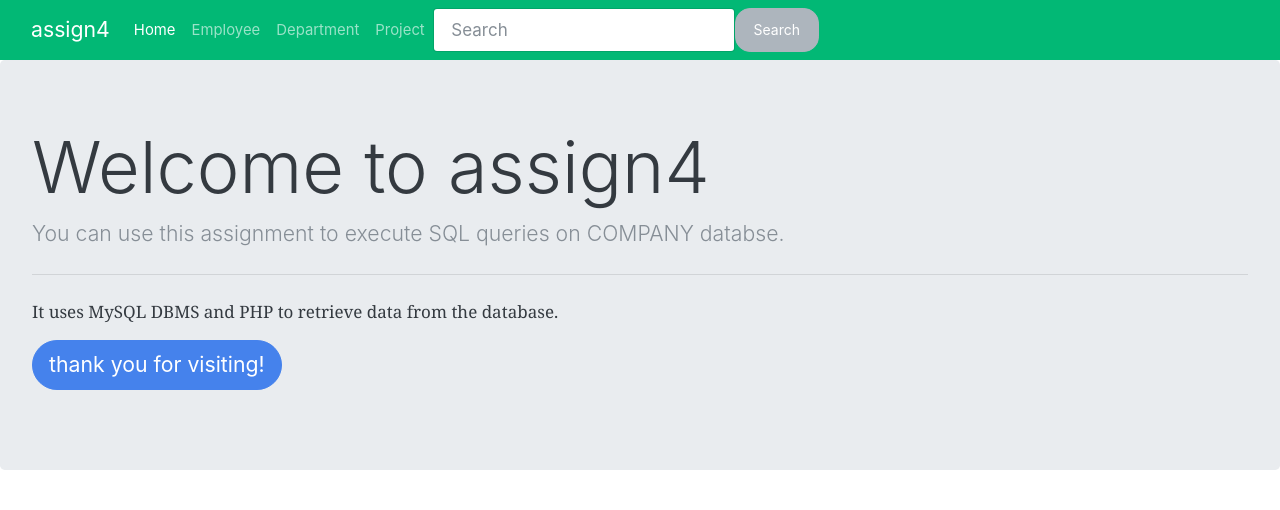
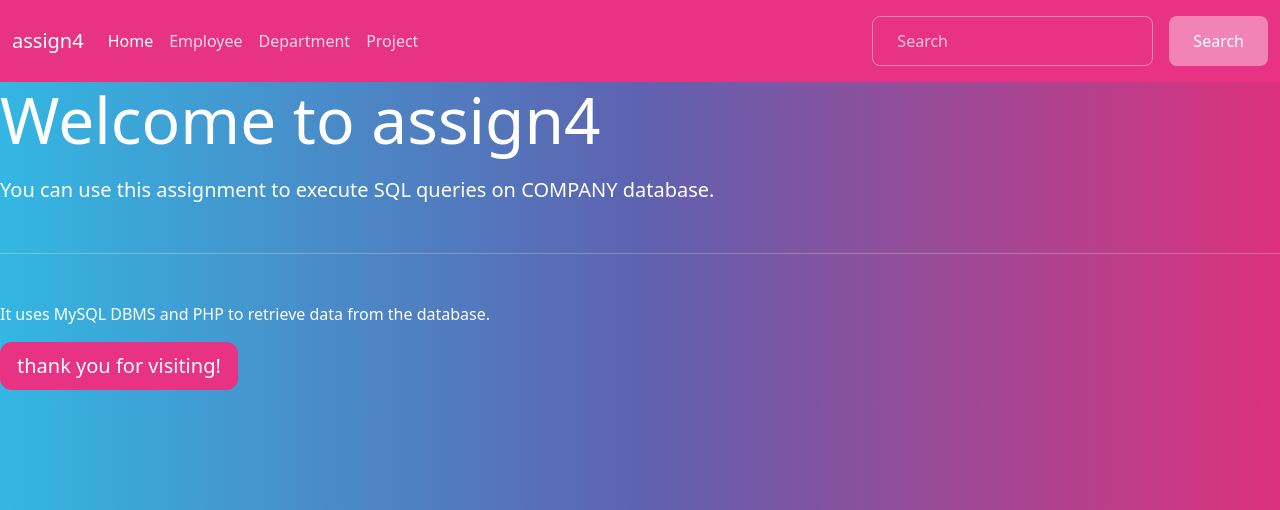
Before and after one commit to CodiChun/Company, a PHP site: page / in a window 1280 px wide. Shown: the top 510 px of the page. Run offline with PHP 8.4, Linux system fonts and the light colour scheme.

Commit message:
new themes

```diff
--- a/assign4/department.php
+++ b/assign4/department.php
@@ -8,7 +8,7 @@
         <meta name="viewport" content="width=device-width, initial-scale=1.0">
         <title>Assignment 4 Demo</title>
         <!-- add a reference to the external stylesheet -->
-        <link rel="stylesheet" href="https://bootswatch.com/4/litera/bootstrap.min.css">
+        <link rel="stylesheet" href="https://bootswatch.com/4/spacelab/bootstrap.min.css">
     </head>
 
     <body>
--- a/assign4/employee.php
+++ b/assign4/employee.php
@@ -8,7 +8,7 @@
         <meta name="viewport" content="width=device-width, initial-scale=1.0">
         <title>Assignment 4 Demo</title>
         <!-- add a reference to the external stylesheet -->
-        <link rel="stylesheet" href="https://bootswatch.com/4/litera/bootstrap.min.css">
+        <link rel="stylesheet" href="https://bootswatch.com/4/solar/bootstrap.min.css">
     </head>
 
     <body>
--- a/assign4/index.php
+++ b/assign4/index.php
@@ -7,23 +7,22 @@
         <meta name="viewport" content="width=device-width, initial-scale=1.0">
         <title>Assignment 4 Demo</title>
         <!-- add a reference to the external stylesheet -->
-        <link rel="stylesheet" href="https://bootswatch.com/4/litera/bootstrap.min.css">
+        <link rel="stylesheet" href="https://bootswatch.com/5/quartz/bootstrap.min.css">
     </head>
 
     <body>
         <!-- START -- Add HTML code for the top menu section (navigation bar) -->
-
-        <nav class="navbar navbar-expand-lg navbar-dark bg-dark">
+        <nav class="navbar navbar-expand-lg navbar-dark bg-primary">
             <div class="container-fluid">
                 <a class="navbar-brand" href="#">assign4</a>
-                <button class="navbar-toggler" type="button" data-bs-toggle="collapse" data-bs-target="#navbarColor02" aria-controls="navbarColor02" aria-expanded="false" aria-label="Toggle navigation">
+                <button class="navbar-toggler" type="button" data-bs-toggle="collapse" data-bs-target="#navbarColor01" aria-controls="navbarColor01" aria-expanded="false" aria-label="Toggle navigation">
                     <span class="navbar-toggler-icon"></span>
                 </button>
-                <div class="collapse navbar-collapse" id="navbarColor02">
+                <div class="collapse navbar-collapse" id="navbarColor01">
                     <ul class="navbar-nav me-auto">
                         <li class="nav-item">
                             <a class="nav-link active" href="index.php">Home
-                                <span class="sr-only">(current)</span>
+                                <span class="visually-hidden">(current)</span>
                             </a>
                         </li>
                         <li class="nav-item">
@@ -35,6 +34,16 @@
                         <li class="nav-item">
                             <a class="nav-link" href="project.php">Project</a>
                         </li>
+                        <!-- <li class="nav-item dropdown">
+<a class="nav-link dropdown-toggle" data-bs-toggle="dropdown" href="#" role="button" aria-haspopup="true" aria-expanded="false">Dropdown</a>
+<div class="dropdown-menu">
+<a class="dropdown-item" href="#">Action</a>
+<a class="dropdown-item" href="#">Another action</a>
+<a class="dropdown-item" href="#">Something else here</a>
+<div class="dropdown-divider"></div>
+<a class="dropdown-item" href="#">Separated link</a>
+</div>
+</li> -->
                     </ul>
                     <form class="d-flex">
                         <input class="form-control me-sm-2" type="search" placeholder="Search">
@@ -43,12 +52,10 @@
                 </div>
             </div>
         </nav>
-
         <!-- END -- Add HTML code for the top menu section (navigation bar) -->
-
         <div class="jumbotron">
             <h1 class="display-3">Welcome to assign4</h1>
-            <p class="lead">You can use this assignment to execute SQL queries on COMPANY databse. <p>
+            <p class="lead">You can use this assignment to execute SQL queries on COMPANY database. </p>
             <hr class="my-4">
             <p>It uses MySQL DBMS and PHP to retrieve data from the database.</p>
             <p class="lead">
--- a/assign4/project.php
+++ b/assign4/project.php
@@ -8,7 +8,7 @@
         <meta name="viewport" content="width=device-width, initial-scale=1.0">
         <title>Assignment 4 Demo</title>
         <!-- add a reference to the external stylesheet -->
-        <link rel="stylesheet" href="https://bootswatch.com/4/litera/bootstrap.min.css">
+        <link rel="stylesheet" href="https://bootswatch.com/5/vapor/bootstrap.min.css">
     </head>
 
     <body>
@@ -24,7 +24,7 @@
                     <ul class="navbar-nav me-auto">
                         <li class="nav-item">
                             <a class="nav-link" href="index.php">Home
-                                <span class="sr-only">(current)</span>
+                                <span class="visually-hidden">(current)</span>
                             </a>
                         </li>
                         <li class="nav-item">
```
